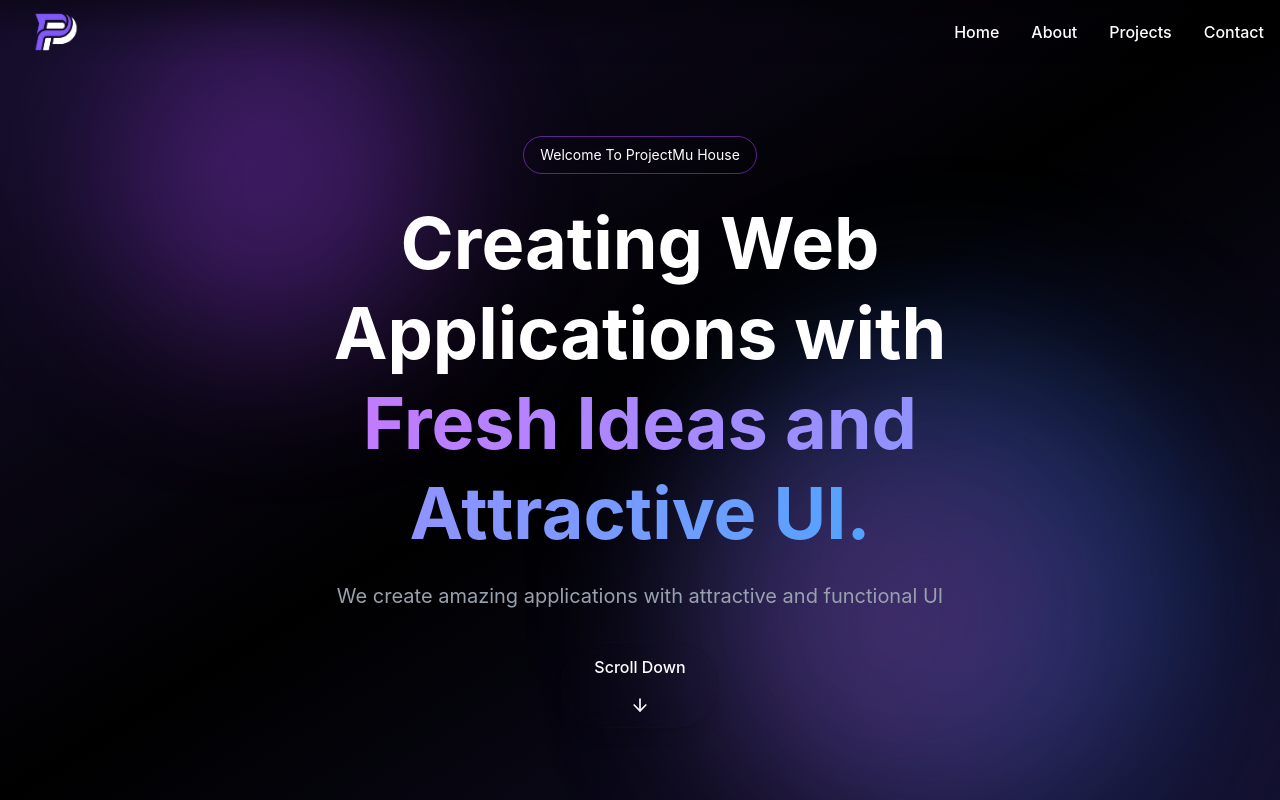
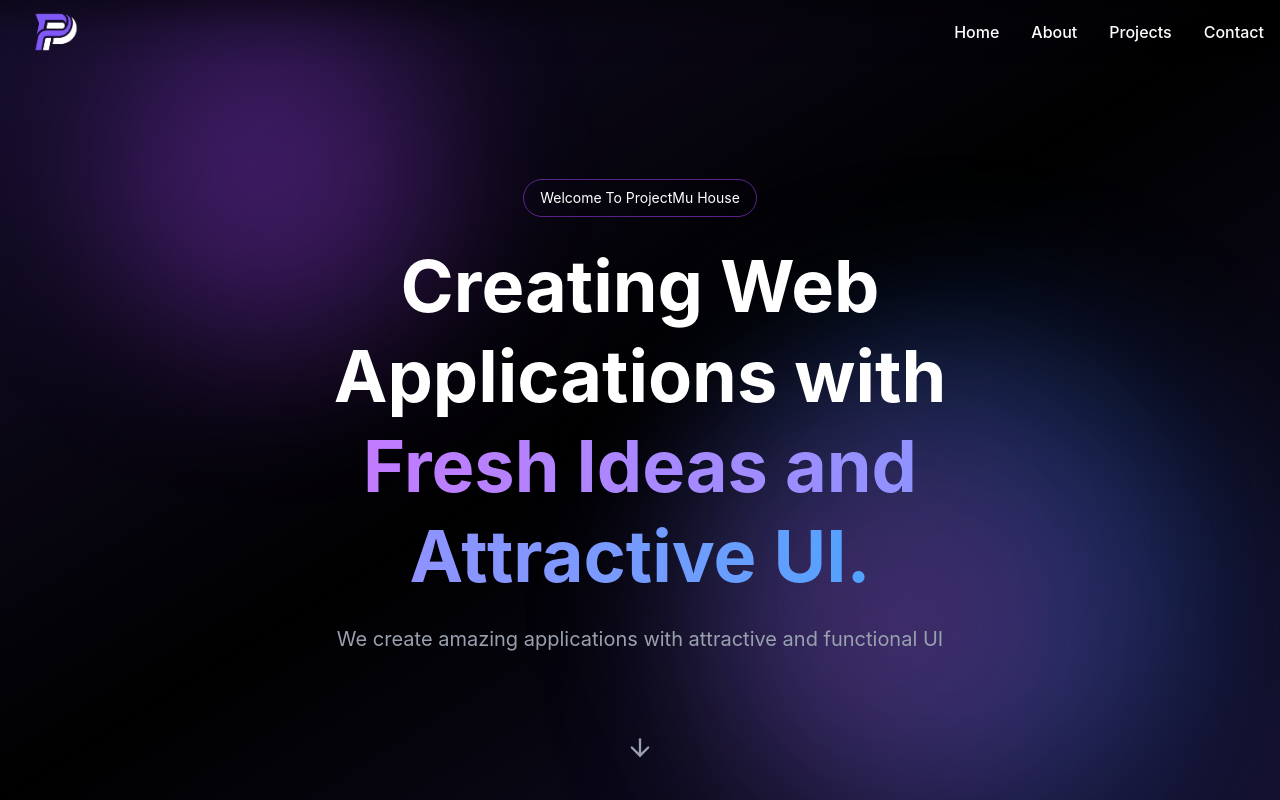
Before and after one commit to ProjectMu-ID/portomu, a Next.js app: page / in a window 1280 px wide. Shown: the top 800 px of the page. Built offline with nearby package versions, Linux system fonts and the light colour scheme.

Commit message:
update hero

```diff
--- a/components/sections/Hero.tsx
+++ b/components/sections/Hero.tsx
@@ -111,20 +111,18 @@ export default function Hero() {
             We create amazing applications with attractive and functional UI
           </motion.p>
 
-          {/* CTA Button */}
+
           <motion.button
-            initial={{ opacity: 0, y: 20 }}
-            animate={{ opacity: 1, y: 0 }}
-            transition={{ duration: 0.5 }}
-            whileHover={{ scale: 1.05 }}
-            whileTap={{ scale: 0.95 }}
-            className="px-8 py-3  text-white rounded-full backdrop-blur-md border border-gray-900/25 shadow-lg hover:bg-black/60 transition font-medium items-center gap-2"
+            onClick={() => {
+              document.querySelector('#about')?.scrollIntoView({ behavior: 'smooth' })
+            }}
+            className="absolute bottom-10 left-1/2 -translate-x-1/2 flex flex-col items-center text-gray-400 hover:text-white"
+            animate={{ y: [0, 10, 0] }}
+            transition={{ duration: 1.5, repeat: Infinity, ease: 'easeInOut' }}
           >
-            <div className='flex flex-col justify-center items-center gap-4'>
-               <span>Scroll Down</span>
-            <ArrowDown size={20} />
-            </div>
+            <ArrowDown size={28} />
           </motion.button>
+
         </motion.div>
       </div>
     </section>
```
